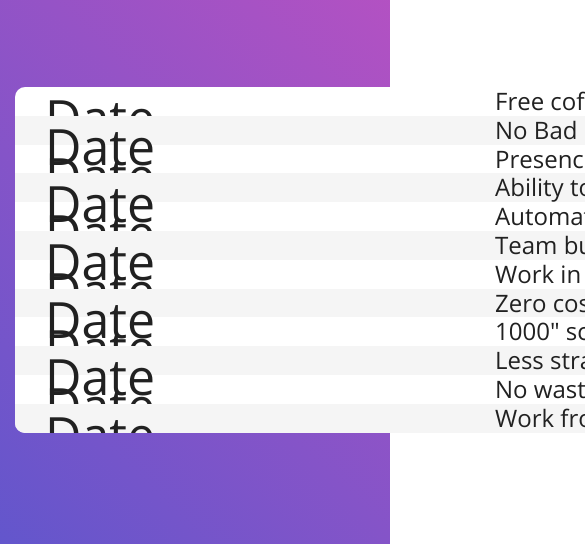
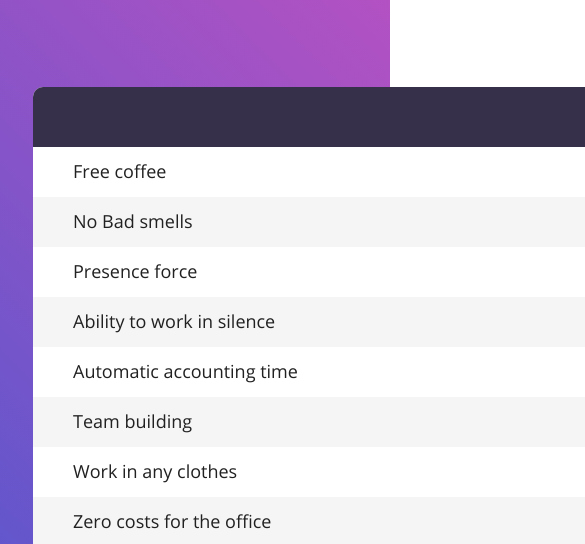
Before and after one commit to vroffice/vroffice.github.io, a plain HTML site: page index.html in a window 390 px wide. Shown: the part 246-790 px from the top of the page, 585 px wide, since content can reach past the window. Drawn offline with Linux system fonts and the light colour scheme.

Commit message:
upd  css

```diff
--- a/css/main.css
+++ b/css/main.css
@@ -109,6 +109,7 @@ iframe {
 .limiter {
     width: 100%;
     margin: 0 auto;
+
 }
 
 .container-table100 {
@@ -132,7 +133,7 @@ iframe {
 }
 
 .wrap-table100 {
-    width: 1200px;
+    max-width: 1200px;
     margin: 0 auto;
 }
 
@@ -145,6 +146,7 @@ table {
     width: 100%;
     margin: 0 auto;
     position: relative;
+    min-width: 1000px;
 }
 
 table * {
@@ -217,22 +219,22 @@ tbody tr:hover {
 }
 
 .column1 {
-    width: 50px;
+    min-width: 50px;
     padding-left: 40px;
 }
 
 .column2 {
-    width: 50px;
+    min-width: 50px;
     text-align: center;
 }
 
 .column3 {
-    width: 80px;
+    min-width: 80px;
     text-align: center;
 }
 
 .column4 {
-    width: 80px;
+    min-width: 80px;
     text-align: center;
 }
 
@@ -247,83 +249,6 @@ tbody tr:hover {
     padding-right: 62px;
 }
 
-@media screen and (max-width: 992px) {
-    table {
-
-    }
-    table > *,
-    table tr,
-    table td,
-    table th {
-
-    }
-    table thead {
-        display: none;
-    }
-    table tbody tr {
-        height: auto;
-        padding: 37px 0;
-    }
-    table tbody tr td {
-        padding-left: 40% !important;
-        margin-bottom: 24px;
-    }
-    table tbody tr td:last-child {
-        margin-bottom: 0;
-    }
-    table tbody tr td:before {
-        font-family: OpenSans-Regular;
-        font-size: 50px;
-        color: #212121;
-        line-height: 1.2;
-        font-weight: 300;
-        position: absolute;
-        width: 40%;
-        left: 30px;
-        top: 0;
-    }
-    table tbody tr td:nth-child(1):before {
-        content: "Date";
-    }
-    table tbody tr td:nth-child(2):before {
-        content: "Order ID";
-    }
-    table tbody tr td:nth-child(3):before {
-        content: "Name";
-    }
-    table tbody tr td:nth-child(4):before {
-        content: "Price";
-    }
-    table tbody tr td:nth-child(5):before {
-        content: "Quantity";
-    }
-    table tbody tr td:nth-child(6):before {
-        content: "Total";
-    }
-    .column4,
-    .column5,
-    .column6 {
-        text-align: center;
-    }
-    .column4,
-    .column5,
-    .column6,
-    .column1,
-    .column2,
-    .column3 {
-        width: 100%;
-    }
-    tbody tr {
-        font-size: 24px;
-    }
-}
-
-@media (max-width: 576px) {
-    .container-table100 {
-        padding-left: 15px;
-        padding-right: 15px;
-    }
-}
 
 i {
     color: #32CD32;
```
